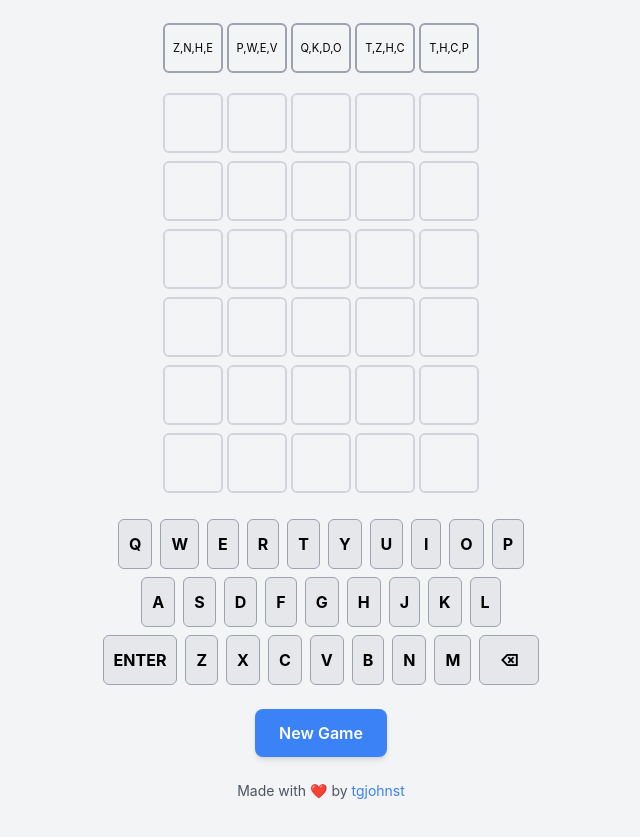
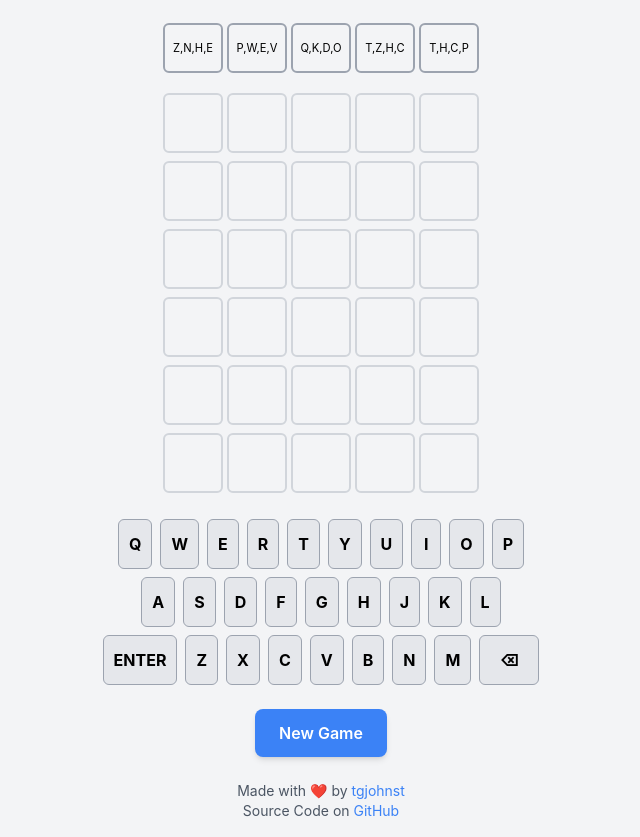
Before and after one commit to tgjohnst/quantle, a plain HTML site: page index.html in a window 1280 px wide. Shown: the part 79-916 px from the top of the page, without its empty margins (319-959 px from the left). Drawn offline with nearby package versions, Linux system fonts and the light colour scheme.

Commit message:
add screenshot and weblink

```diff
--- a/index.html
+++ b/index.html
@@ -467,5 +467,6 @@
 </body>
 <footer class="mt-6 text-center text-gray-600 text-sm">
         <p>Made with ❤️ by <a href="https://github.com/tgjohnst" class="text-blue-500 hover:underline">tgjohnst</a></p>
+        <p>Source Code on <a href="https://github.com/tgjohnst/quantle" class="text-blue-500 hover:underline">GitHub</a></p>
 </footer>
 </html>
```
Also changed, not shown: assets/quantle_screenshot.png (added), 1 other file.
